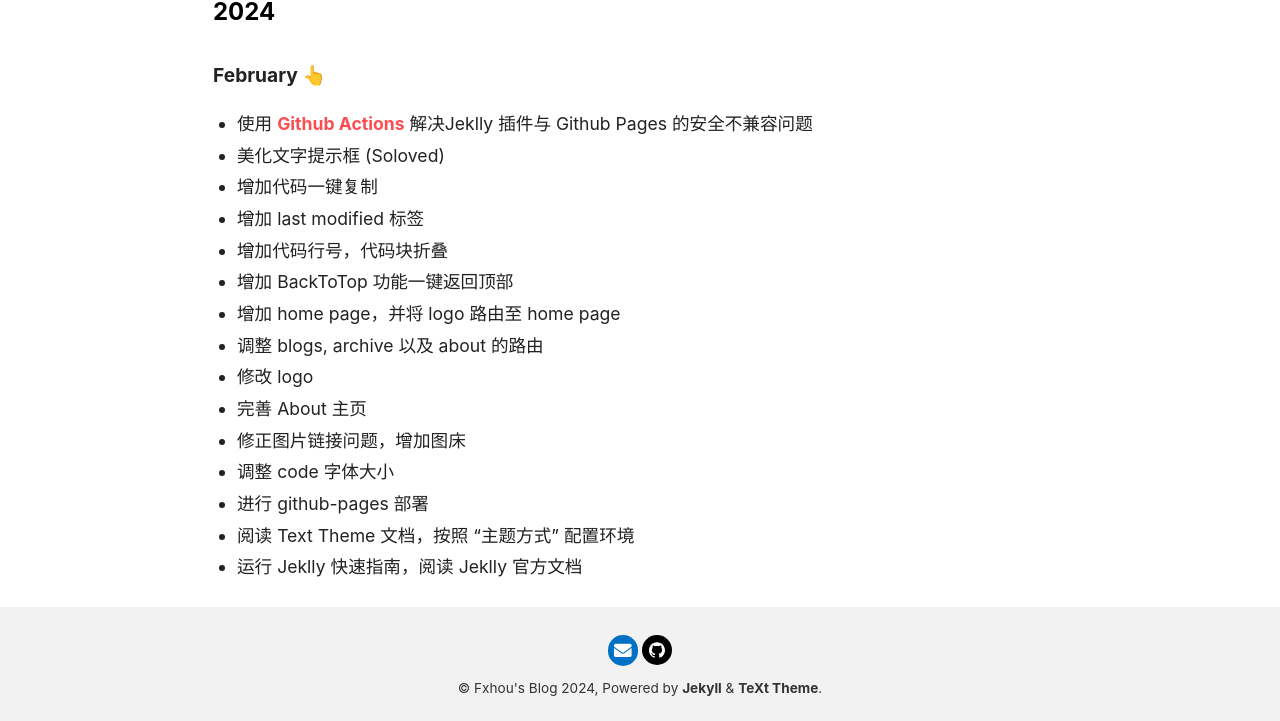
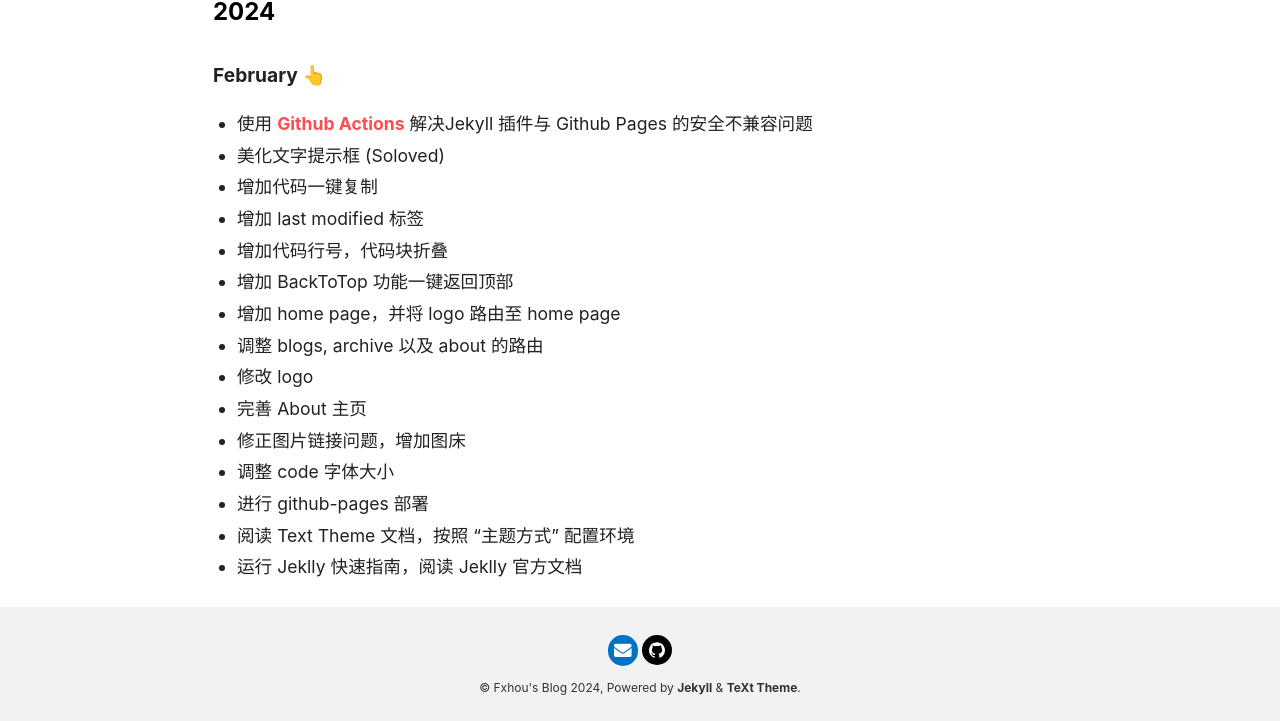
Before and after one commit to fangxuehouwuming/fangxuehouwuming.github.io, a Jekyll site: the page built from blog/about.md, in a window 1280 px wide. Shown: the part 632-1353 px from the top of the page. Built offline with Jekyll 4.4.1, drawn with Linux system fonts in a browser that asks for light colours; nearby versions of some CDN libraries.

Commit message:
edit side bar font size

```diff
--- a/_sass/common/_variables.scss
+++ b/_sass/common/_variables.scss
@@ -8,8 +8,8 @@
   font-size-xl:           1.5rem,
   font-size-lg:           1.25rem,
   font-size:              1.1rem,
-  font-size-sm:           .95rem,
-  font-size-xs:           .85rem,
+  font-size-sm:           .85rem,
+  font-size-xs:           .75rem,
 
   font-size-h1-xl:        3.5rem,
   font-size-h2-xl:        2.5rem,
--- a/blog/about.md
+++ b/blog/about.md
@@ -20,7 +20,7 @@
 
 #### February 👆
 
-- 使用 [Github Actions](https://jekyllrb.com/docs/continuous-integration/github-actions/) 解决Jeklly 插件与 Github Pages 的安全不兼容问题
+- 使用 [Github Actions](https://jekyllrb.com/docs/continuous-integration/github-actions/) 解决Jekyll 插件与 Github Pages 的安全不兼容问题
 - 美化文字提示框 (Soloved)
 - 增加代码一键复制
 - 增加 last modified 标签
```
